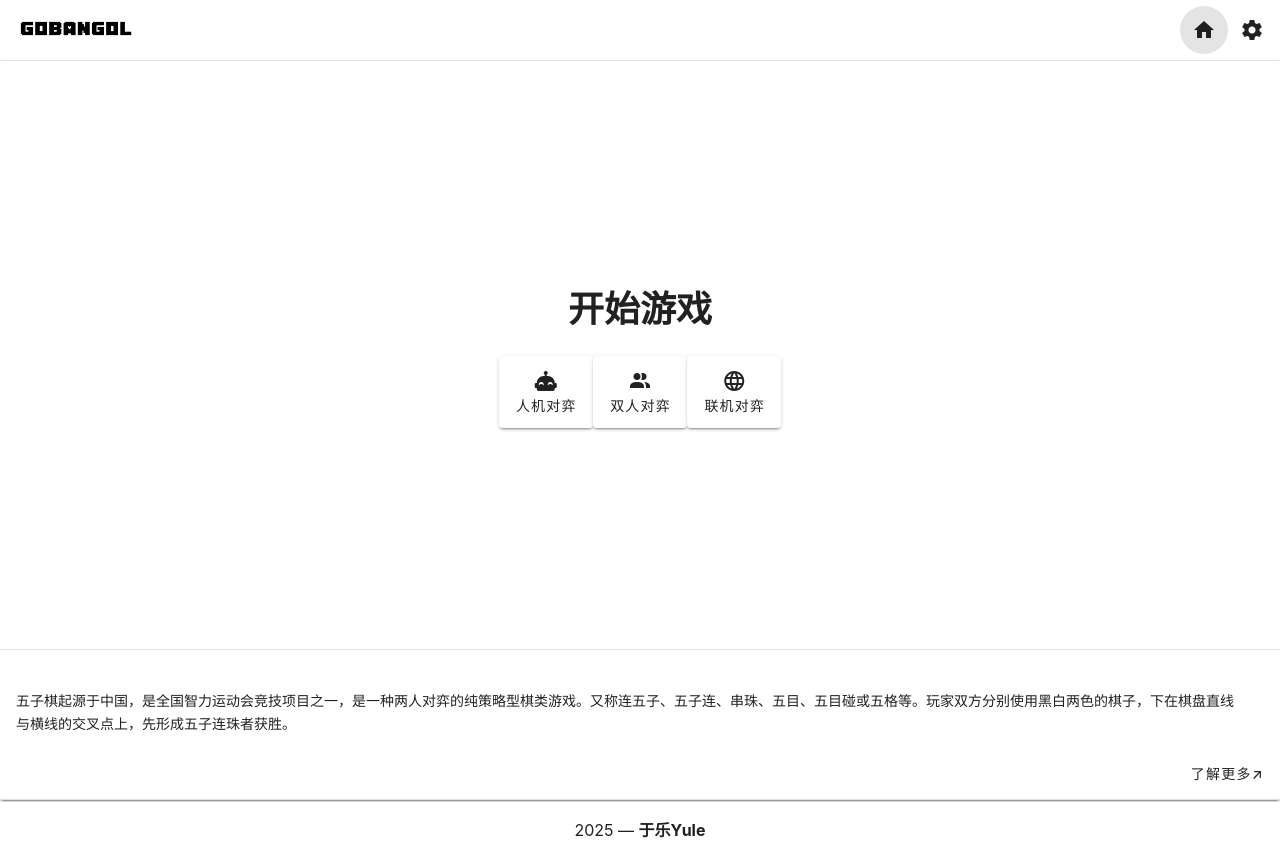
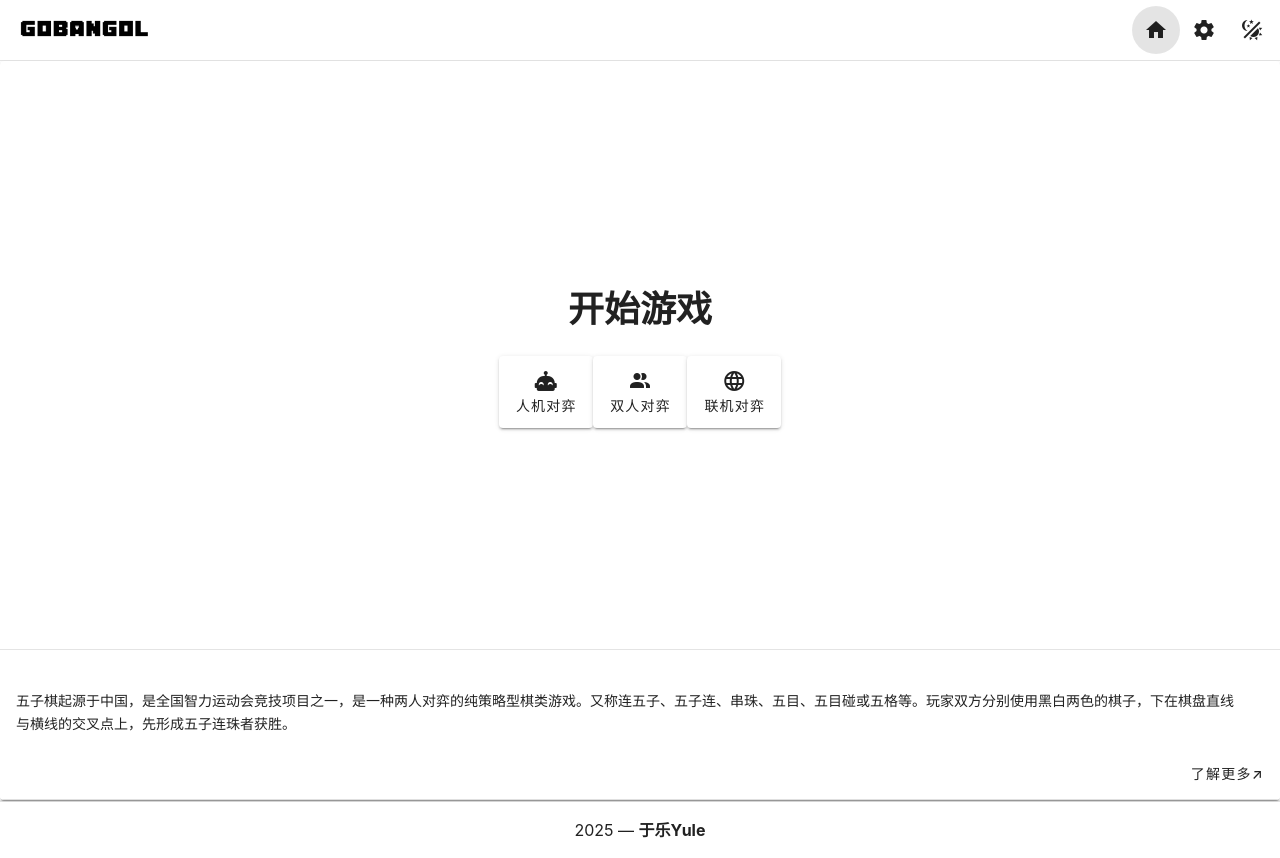
Before and after one commit to YuleBest/gobangol, a Vue app: page / in a window 1280 px wide. Built offline with nearby package versions, Linux system fonts and the light colour scheme.

Commit message:
feat(ui): 添加深色/浅色主题切换功能
- 使用 v-menu 组件实现主题切换下拉菜单
- 支持手动选择浅色/深色/跟随系统三种模式
- 自动根据主题切换显示对应的 logo
- 添加主题状态持久化到 localStorage
- 调整浅色模式下的 logo 显示比例

```diff
--- a/src/components/Topbar.vue
+++ b/src/components/Topbar.vue
@@ -3,42 +3,95 @@
     <v-app-bar :elevation="0" height="60">
       <div class="logo">
         <a href="/">
-          <img class="site-logo light" src="/logo_white.png" alt="logo" />
-          <img class="site-logo dark" src="/logo_black.png" alt="logo" />
+          <!-- 白色 logo，深色模式显示 -->
+          <img
+            v-show="isDarkMode"
+            class="site-logo light"
+            src="/logo_white.png"
+            alt="logo"
+          />
+          <!-- 黑色 logo，浅色模式显示 -->
+          <img
+            v-show="!isDarkMode"
+            class="site-logo dark"
+            src="/logo_black.png"
+            alt="logo"
+          />
         </a>
       </div>
       <template v-slot:append>
         <v-btn icon="mdi-home" to="/"></v-btn>
         <v-btn icon="mdi-cog" to="/setting"></v-btn>
+
+        <!-- 主题切换下拉 -->
+        <v-menu>
+          <template v-slot:activator="{ props }">
+            <v-btn v-bind="props" icon>
+              <v-icon>mdi-theme-light-dark</v-icon>
+            </v-btn>
+          </template>
+          <v-list>
+            <v-list-item @click="setTheme('light')">
+              <v-list-item-title>浅色模式</v-list-item-title>
+            </v-list-item>
+            <v-list-item @click="setTheme('dark')">
+              <v-list-item-title>深色模式</v-list-item-title>
+            </v-list-item>
+            <v-list-item @click="setTheme('system')">
+              <v-list-item-title>跟随系统</v-list-item-title>
+            </v-list-item>
+          </v-list>
+        </v-menu>
       </template>
     </v-app-bar>
   </div>
 </template>
+
+<script setup>
+import { onMounted, ref, watch } from "vue";
+import { useTheme } from "vuetify";
+
+const theme = useTheme();
+
+// 初始化主题
+onMounted(() => {
+  const saved = localStorage.getItem("themeMode");
+  if (saved === "light" || saved === "dark" || saved === "system") {
+    theme.change(saved);
+  }
+});
+
+// 切换主题
+function setTheme(mode) {
+  theme.change(mode);
+  localStorage.setItem("themeMode", mode);
+}
+
+// 是否为深色模式
+const isDarkMode = ref(theme.global.current.value.dark);
+
+// 监听 theme 变化（包括系统模式）
+watch(
+  () => theme.global.current.value,
+  (val) => {
+    isDarkMode.value = val.dark;
+  },
+  { deep: true, immediate: true }
+);
+</script>
 
 <style scoped>
 .site-logo {
   height: 15px;
 }
 
+/* 浅色模式 logo 放大 15% */
+.site-logo.dark {
+  transform: scale(1.15);
+  transform-origin: left center;
+}
+
 .logo {
   padding-left: 20px;
 }
-
-/* 默认浅色模式显示白色 logo */
-.light {
-  display: inline;
-}
-.dark {
-  display: none;
-}
-
-/* 深色模式显示黑色 logo */
-@media (prefers-color-scheme: dark) {
-  .light {
-    display: none;
-  }
-  .dark {
-    display: inline;
-  }
-}
 </style>
```
Also changed, not shown: public/logo_black.png, public/logo_white.png.
